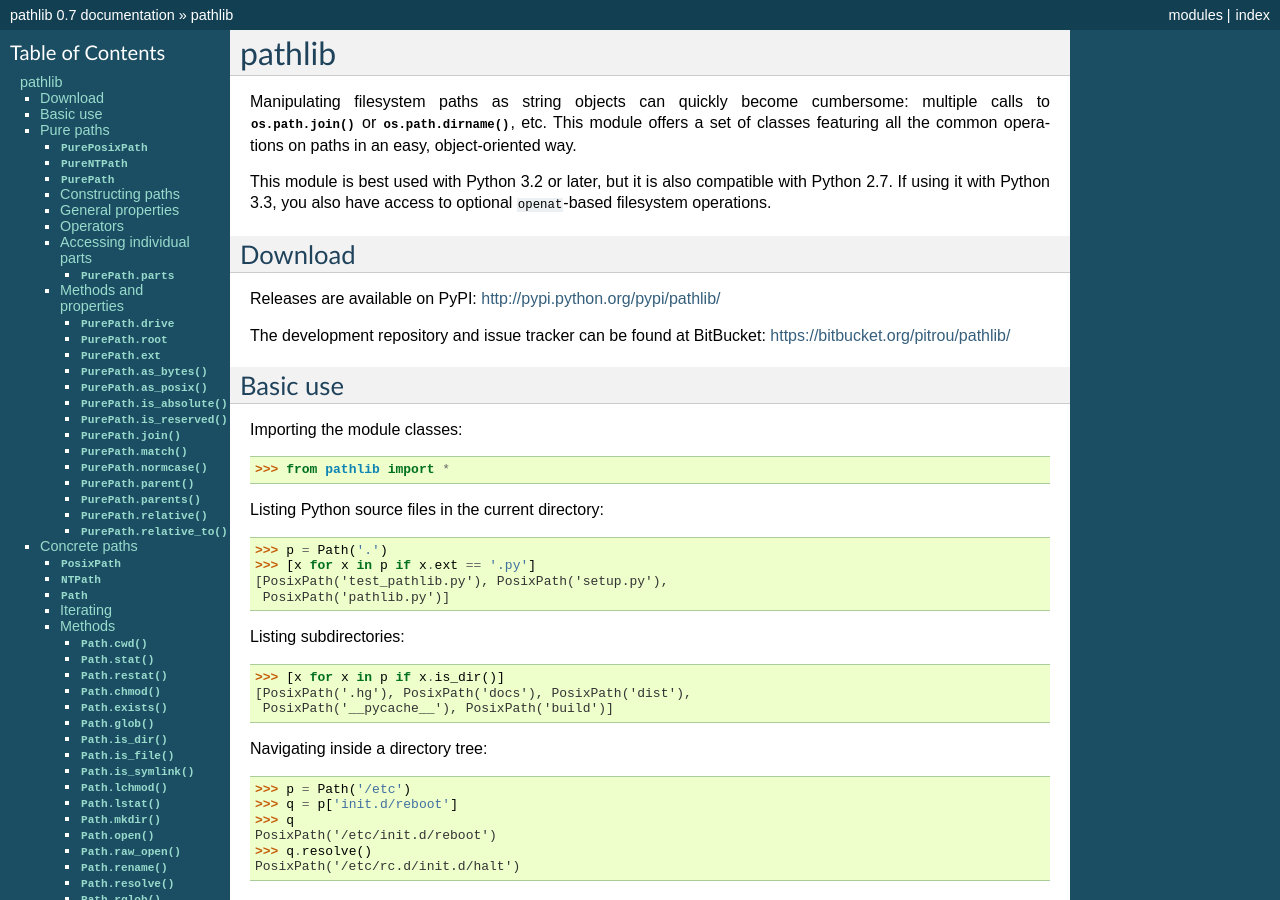
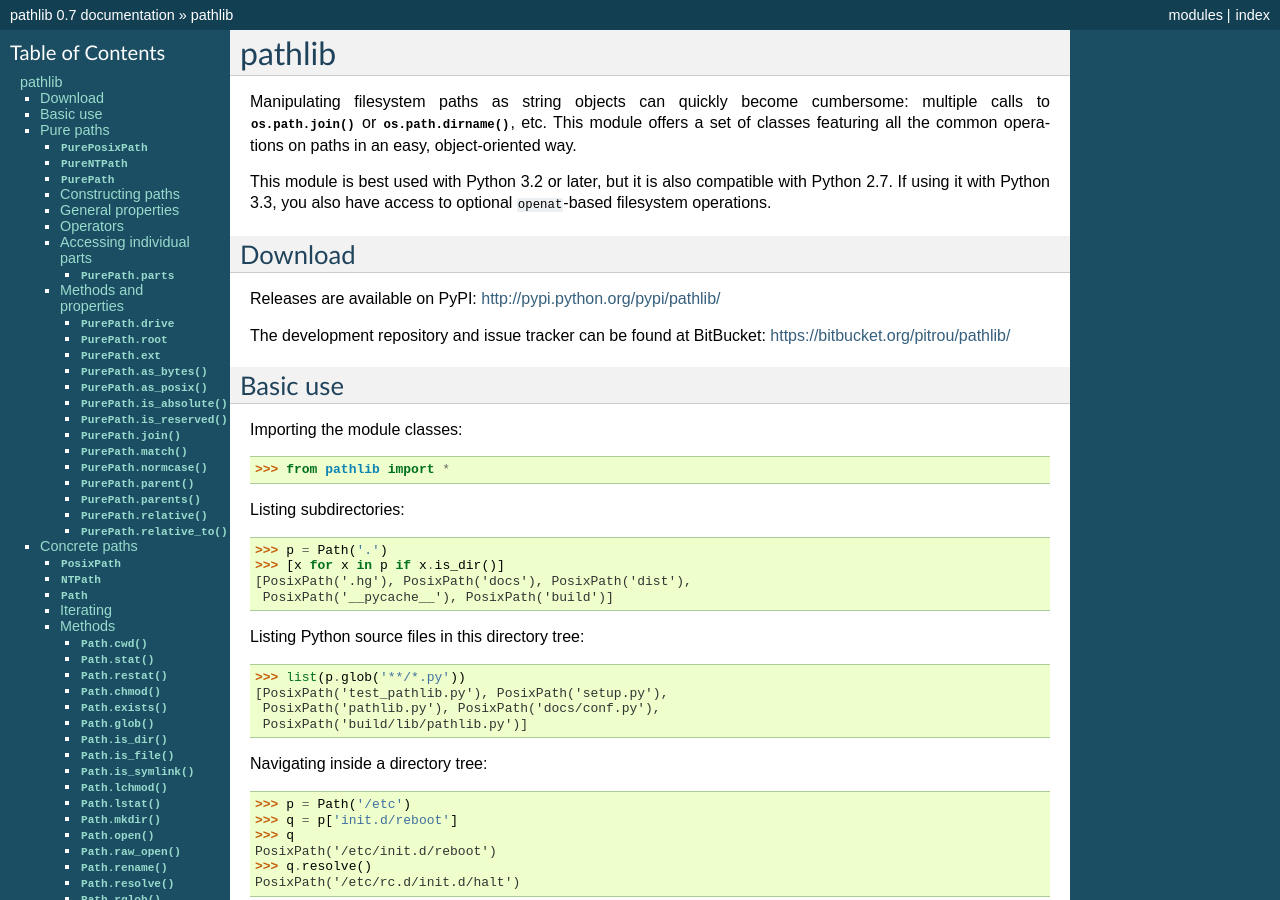
Before and after one commit to jazzband/pathlib2, a Sphinx documentation site: the page built from docs/index.rst, in a window 1280 px wide and 900 px high. Built offline with Sphinx 7.4.7, drawn with Linux system fonts in a browser that asks for light colours.

Commit message:
Update summary at the top of the docs

```diff
--- a/docs/index.rst
+++ b/docs/index.rst
@@ -37,18 +37,19 @@
 
    >>> from pathlib import *
 
-Listing Python source files in the current directory::
+Listing subdirectories::
 
    >>> p = Path('.')
-   >>> [x for x in p if x.ext == '.py']
-   [PosixPath('test_pathlib.py'), PosixPath('setup.py'),
-    PosixPath('pathlib.py')]
-
-Listing subdirectories::
-
    >>> [x for x in p if x.is_dir()]
    [PosixPath('.hg'), PosixPath('docs'), PosixPath('dist'),
     PosixPath('__pycache__'), PosixPath('build')]
+
+Listing Python source files in this directory tree::
+
+    >>> list(p.glob('**/*.py'))
+    [PosixPath('test_pathlib.py'), PosixPath('setup.py'),
+     PosixPath('pathlib.py'), PosixPath('docs/conf.py'),
+     PosixPath('build/lib/pathlib.py')]
 
 Navigating inside a directory tree::
 
```
